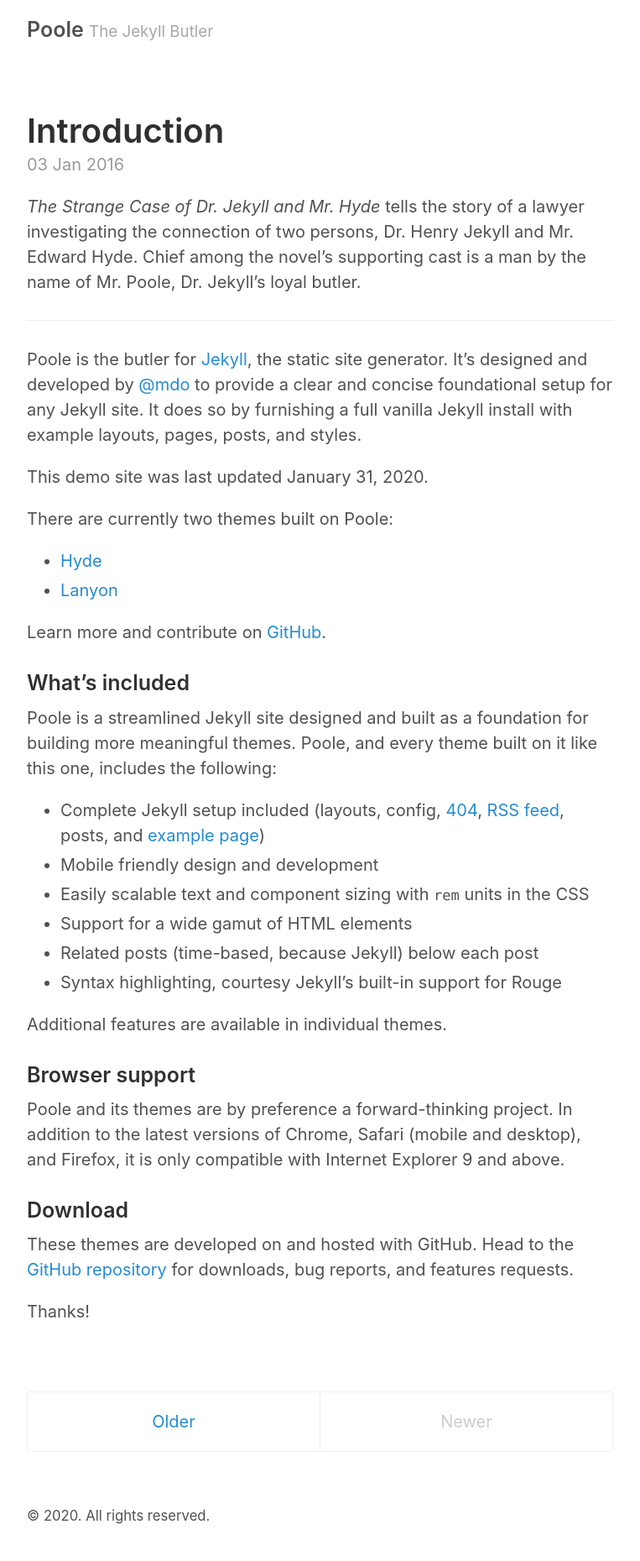
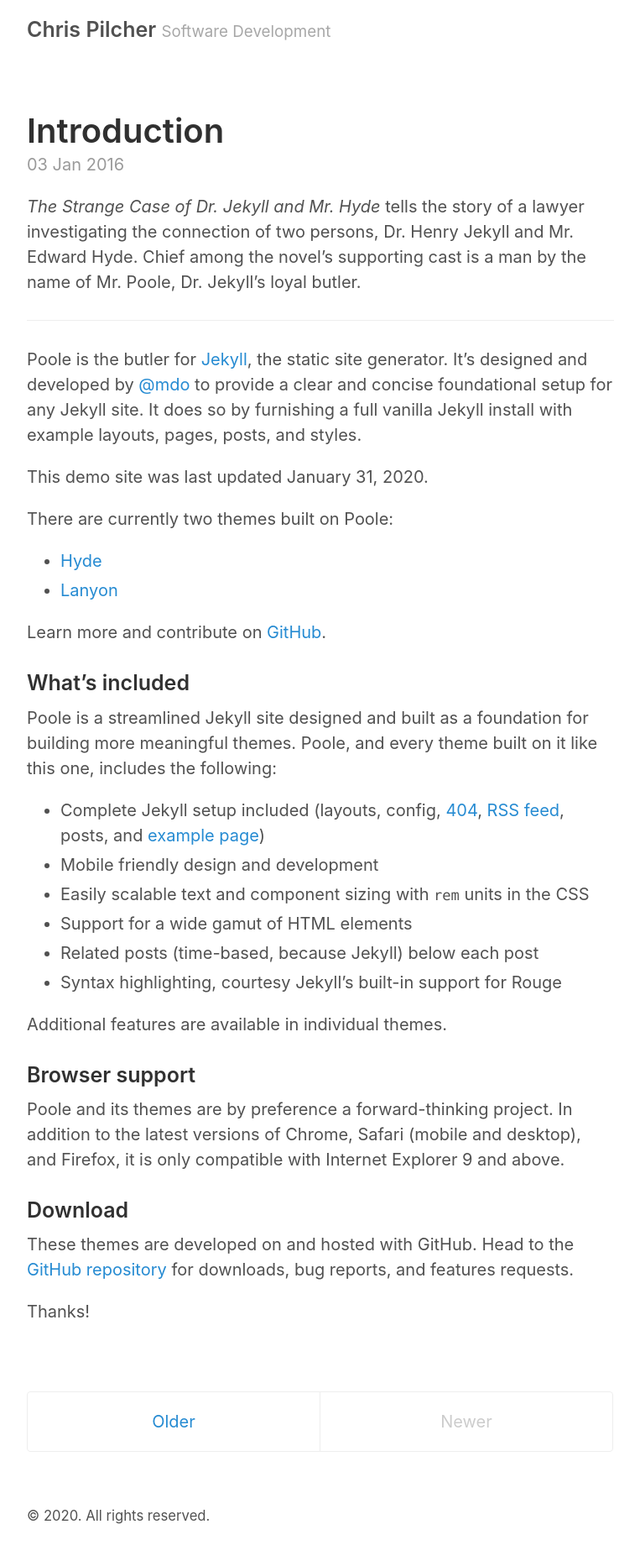
Before and after one commit to chris-pilcher/chris-pilcher.github.io, a Jekyll site: the page built from index.html, in a window 1280 px wide. Shown: the whole page at 84% size, without its empty margins (258-1021 px from the left). Built offline with Jekyll 4.4.1, drawn with Linux system fonts in a browser that asks for light colours; the list of posts is cut into pages by our own code.

Commit message:
Update _config.yml

```diff
--- a/_config.yml
+++ b/_config.yml
@@ -1,10 +1,12 @@
 # Setup
-title: Poole
-tagline: The Jekyll Butler
-url: https://getpoole.com
+title: Chris Pilcher
+tagline: Software Development
+url: https://www.chrispilcher.com
 paginate: 1
 baseurl: ""
 permalink: pretty
+markdown: kramdown
+highlighter: rouge
 
 # Gems
 plugins:
```
